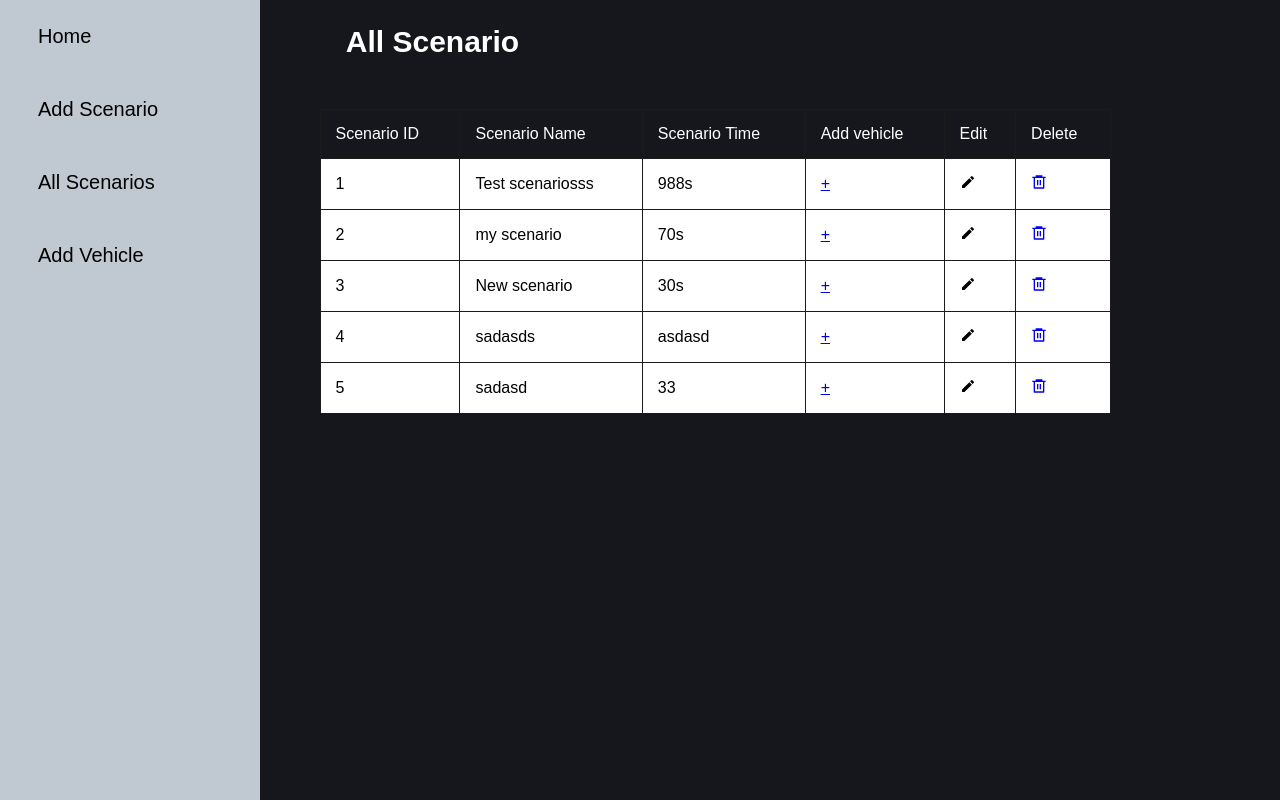
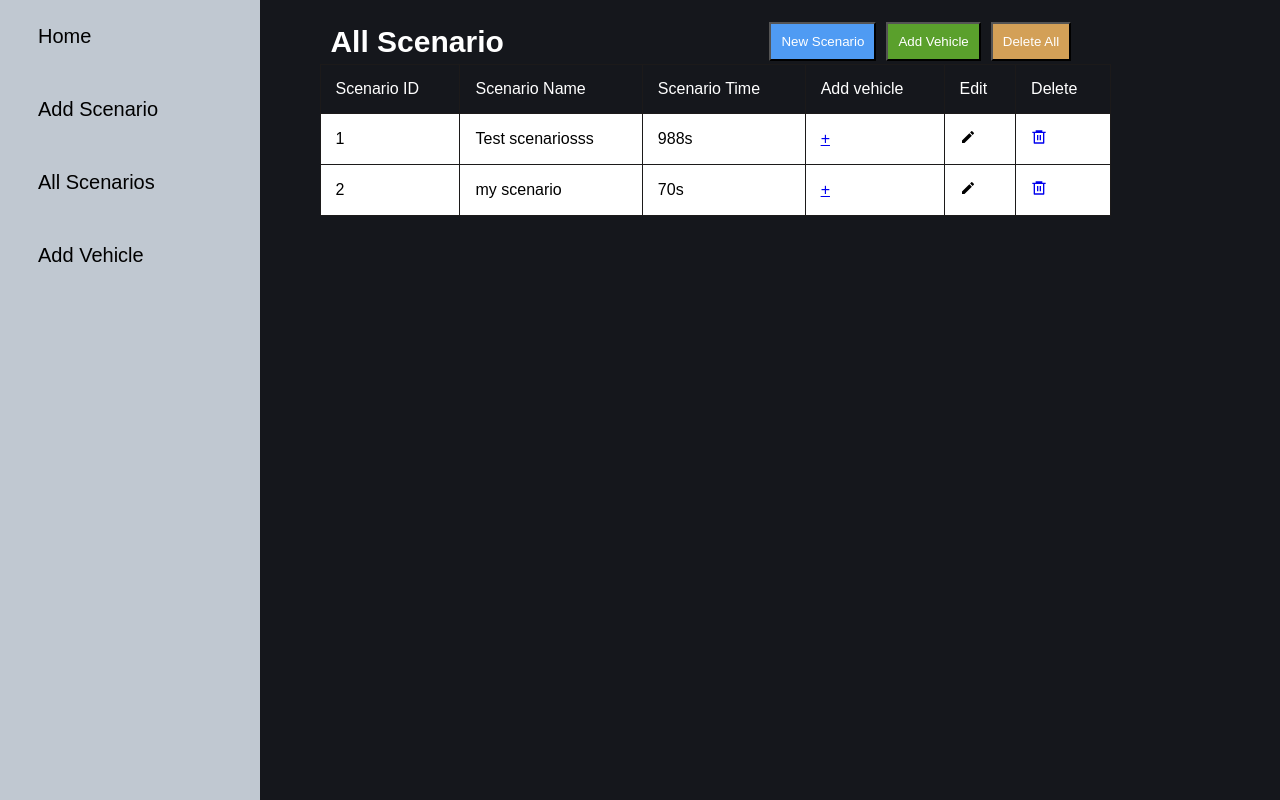
Before and after one commit to RupeshSahu969/vehicle-scenario-app, a React (Create React App) app: page / in a window 1280 px wide. Built offline with nearby package versions, Linux system fonts and the light colour scheme; data requests are answered from the project's data file.

Commit message:
add new user

```diff
--- a/db.json
+++ b/db.json
@@ -9,21 +9,6 @@
       "name": "my scenario",
       "time": "70s",
       "id": 2
-    },
-    {
-      "name": "New scenario",
-      "time": "30s",
-      "id": 3
-    },
-    {
-      "name": "sadasds",
-      "time": "asdasd",
-      "id": 4
-    },
-    {
-      "name": "sadasd",
-      "time": "33",
-      "id": 5
     }
   ],
   "Vehicle": [
@@ -59,141 +44,6 @@
         }
       ],
       "id": 4
-    },
-    {
-      "name": "sdfgdsgf",
-      "position_x": "45",
-      "position_y": "4545",
-      "speed": "555",
-      "direction": "Upwards",
-      "count": [
-        {
-          "name": "Test scenario",
-          "time": "90s",
-          "id": 1
-        },
-        {
-          "name": "my scenario",
-          "time": "70s",
-          "id": 2
-        },
-        {
-          "name": "New scenario",
-          "time": "30s",
-          "id": 3
-        },
-        {
-          "name": "sadasd",
-          "time": "asdasd",
-          "id": 4
-        }
-      ],
-      "id": 5
-    },
-    {
-      "name": "sfds",
-      "position_x": "43343",
-      "position_y": "3234",
-      "speed": "33",
-      "direction": "Towards",
-      "count": [
-        {
-          "name": "Test scenariosss",
-          "time": "90s",
-          "id": 1
-        },
-        {
-          "name": "my scenario",
-          "time": "70s",
-          "id": 2
-        },
-        {
-          "name": "New scenario",
-          "time": "30s",
-          "id": 3
-        },
-        {
-          "name": "sadasds",
-          "time": "asdasd",
-          "id": 4
-        },
-        {
-          "name": "sadasd",
-          "time": "4334",
-          "id": 5
-        }
-      ],
-      "id": 6
-    },
-    {
-      "name": "45fdg",
-      "position_x": "800",
-      "position_y": "45",
-      "speed": "453",
-      "direction": "Downwards",
-      "count": [
-        {
-          "name": "Test scenariosss",
-          "time": "988s",
-          "id": 1
-        },
-        {
-          "name": "my scenario",
-          "time": "70s",
-          "id": 2
-        },
-        {
-          "name": "New scenario",
-          "time": "30s",
-          "id": 3
-        },
-        {
-          "name": "sadasds",
-          "time": "asdasd",
-          "id": 4
-        },
-        {
-          "name": "sadasd",
-          "time": "33",
-          "id": 5
-        }
-      ],
-      "id": 7
-    },
-    {
-      "name": "324",
-      "position_x": "800",
-      "position_y": "324432",
-      "speed": "43432",
-      "direction": "Backwards",
-      "count": [
-        {
-          "name": "Test scenariosss",
-          "time": "988s",
-          "id": 1
-        },
-        {
-          "name": "my scenario",
-          "time": "70s",
-          "id": 2
-        },
-        {
-          "name": "New scenario",
-          "time": "30s",
-          "id": 3
-        },
-        {
-          "name": "sadasds",
-          "time": "asdasd",
-          "id": 4
-        },
-        {
-          "name": "sadasd",
-          "time": "33",
-          "id": 5
-        }
-      ],
-      "id": 8
     }
   ]
 }
--- a/src/Pages/Scenario.jsx
+++ b/src/Pages/Scenario.jsx
@@ -36,17 +36,33 @@ const Scenario = () => {
       });
 
   };
+  const handleAddVehicle = () => {
+    navigate("/vehicle/create")
+  }
 
+  const handleAddScenario = () => {
+    navigate("/scenario/create")
+  }
+  const handleDelete = (index,e) => {
+    setGetdata(getdata.filter((v, i) => i !== index));
+}
 
   return (
     <div>
       <div className={styles.container}>
         <div>
+          <div className={styles.btn_top}>
+            <div>
+              <h2>All Scenario</h2>
+            </div>
+            <div>
+              <button type="submit" className={styles.btn11} onClick={handleAddScenario}>New Scenario</button>
+              <button type="submit" className={styles.btn22} onClick={handleAddVehicle}>Add Vehicle </button>
+              <button type="submit" className={styles.btn33} onClick={RemoveData}>Delete All </button>
+            </div>
+          </div>
+
           <div>
-            <h2>All Scenario</h2>
-          </div>
-          <div>
-
             <table>
 
               <thead>
--- a/src/Pages/Vehicle.jsx
+++ b/src/Pages/Vehicle.jsx
@@ -41,6 +41,7 @@ const Vehicle = () => {
     setDirection("")
     setSpeed("")
     setDirection("")
+
   }
   useEffect(() => {
     axios.get("http://localhost:8080/scenario")
--- a/src/Pages/VehicleEdit.jsx
+++ b/src/Pages/VehicleEdit.jsx
@@ -60,7 +60,7 @@ fetch(`http://localhost:8080/Vehicle/${id}`,{
 
 
   return (
-    <div className={styles.container}>
+    <div className={styles.container_edit}>
       <h2>Edit Vehicle</h2>
       <form onSubmit={handleEdit}>
         <div className={styles.form_container}>
--- a/src/Pages/scenario.module.css
+++ b/src/Pages/scenario.module.css
@@ -77,3 +77,32 @@ margin: 10px;
   height: 30px;
 
 }
+.btn_top{
+  display: flex;
+  gap: 10px;
+  width: 70%;
+  margin: auto;
+  margin-bottom: -70px;
+}
+.btn_top > div{
+  justify-content: space-between;
+  margin: auto;
+  width: 80%;
+}
+.btn11{
+  background-color: #4f9bf3;
+  color: white;
+  margin-left: 10px;
+padding: 10px;
+}
+.btn22{
+  background-color: #5aa02c;
+  color: white;
+margin: 10px;
+padding: 10px;
+}
+.btn33{
+  background-color: #d3a057;
+  color: white;
+  padding: 10px;
+}
--- a/src/Pages/vehicle.module.css
+++ b/src/Pages/vehicle.module.css
@@ -1,4 +1,9 @@
-
+.container_edit{
+  width: 80%;
+  margin: auto;
+  margin-top: 10px;
+  text-align: start;
+}
 h2{
   margin-right: 50%;
 }
```
